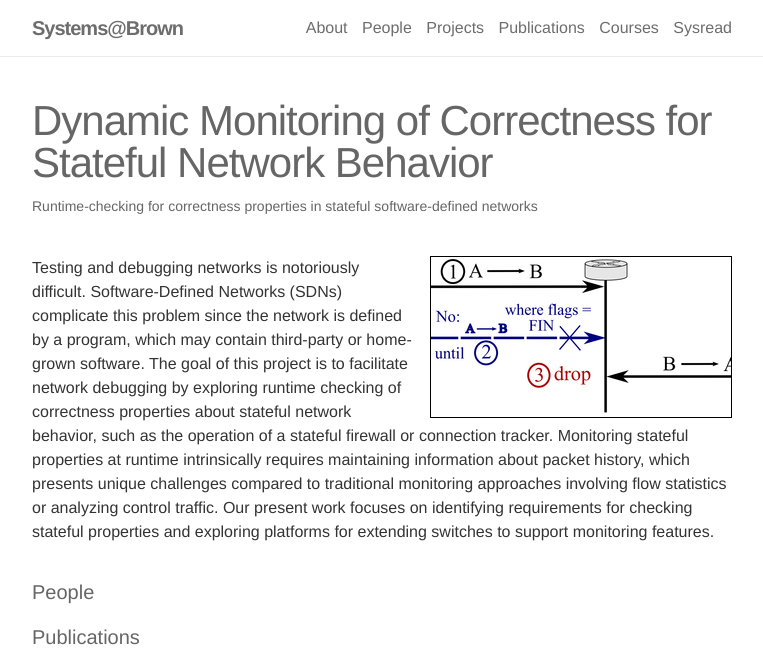
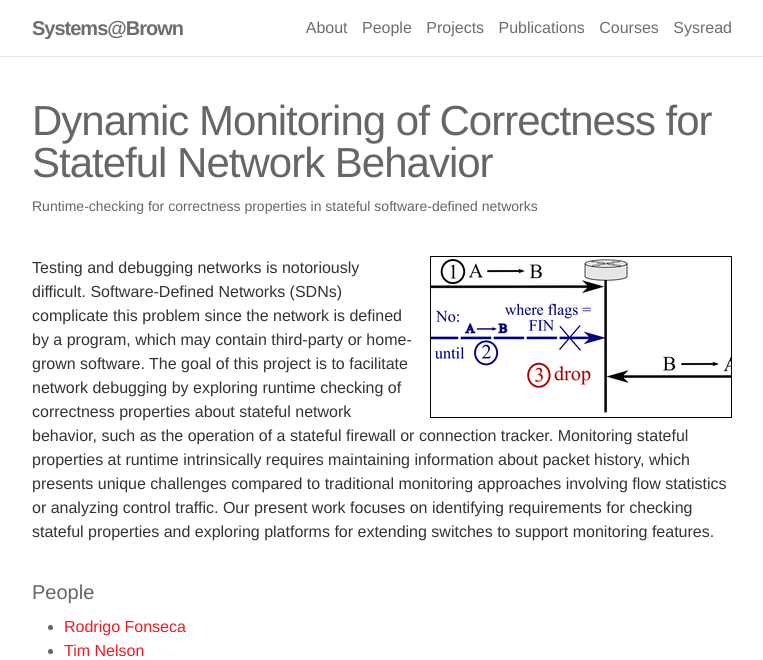
Before and after one commit to brownsys/systems-web, a Jekyll site: the page built from _projects/stateful-sdn.md, in a window 1280 px wide and 1042 px high, cut to the strip 0-660 px from the top of the window. Shown: the whole strip, without its empty margins (258-1021 px from the left). Built offline with Jekyll 4.4.1, drawn with Linux system fonts in a browser that asks for light colours; nearby versions of some CDN libraries.

Commit message:
Fixed people list when filtered by list of people.

```diff
--- a/_includes/peoplefilter.html
+++ b/_includes/peoplefilter.html
@@ -1,9 +1,13 @@
 <ul>
   {% for p in include.list %}
-  {% if p.type == include.type %}
+  {% if include.type == "all" %}
     {% assign ok = true %}
   {% else %}
-    {% assign ok = false %}
+    {% if p.type == include.type %}
+      {% assign ok = true %}
+    {% else %}
+       {% assign ok = false %}
+    {% endif %}
   {% endif %}
 
   {% if ok %}
```
Also changed, not shown: _projects/stateful-sdn.md (+1 -1 lines).
